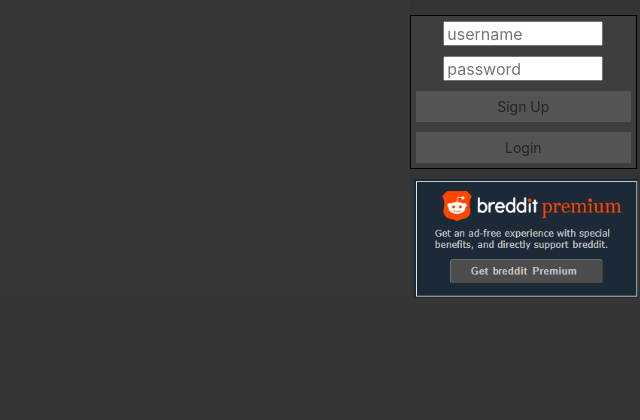
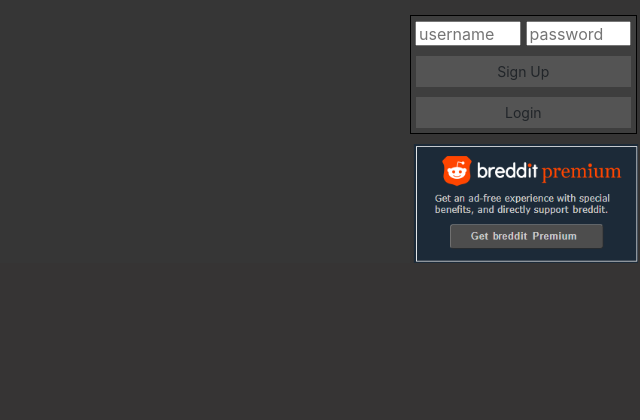
Before and after one commit to elvisknelson/breddit, a PHP site: page /index.php in a window 1280 px wide. Shown: the part 50-470 px from the top of the page, without its empty margins (640-1280 px from the left). Run offline with PHP 8.4, Linux system fonts and the light colour scheme; data that the repository does not hold is empty.

Commit message:
Mobile Support

```diff
--- a/style.css
+++ b/style.css
@@ -208,7 +208,7 @@ fieldset.createuser{
 }
 
 .logininput input{
-    width: 160px;
+    width: 47%;
     height: 25px;
     margin: 5px 0;
 }
@@ -445,7 +445,7 @@ html{
 
     #hamburgernav{
         display: block;
-        background-color: aliceblue;
+        background-color: #000000bd;
         font-weight: bold;
     }
 
```
